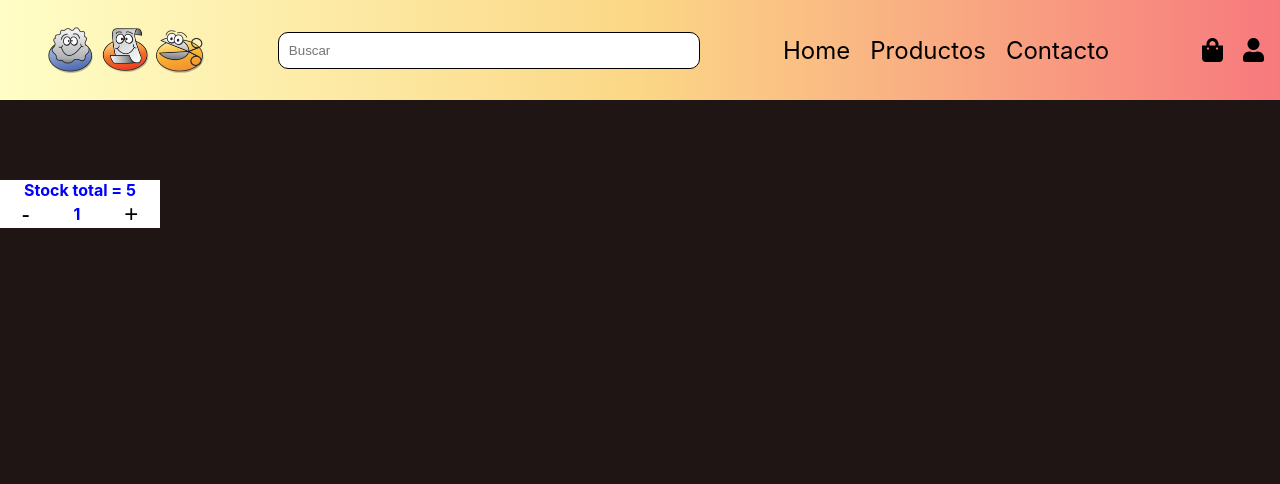
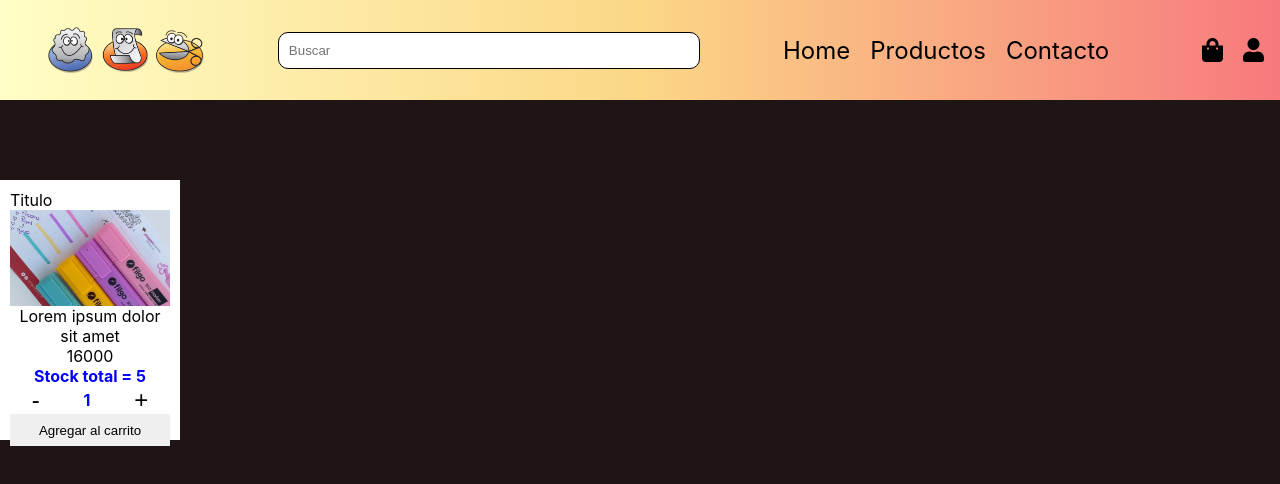
Before and after one commit to ChristiaCorrado/piedrapapeltijera-ecommerce, a React (Create React App) app: page / in a window 1280 px wide. Shown: the top 484 px of the page. Built offline with nearby package versions, Linux system fonts and the light colour scheme.

Commit message:
ItemCounter

```diff
--- a/src/App.js
+++ b/src/App.js
@@ -2,6 +2,7 @@ import NavBar from './components/navBar/NavBar';
 import ItemListContainer from './components/ItemListContainer/ItemListContainer';
 
 function App() {
+
 
   return (
     <div>
@@ -10,6 +11,7 @@ function App() {
       </header>
 
       <body>
+
         <ItemListContainer/>
       </body>
     </div>
--- /dev/null
+++ b/src/components/Item/item.css
@@ -0,0 +1,24 @@
+.card{
+    text-align: center;
+    width:10rem;
+    height:15rem;
+    background:#fff;
+    padding:10px;
+}
+
+.tittleCard{
+    text-align: left;
+}
+
+.pictureCard{
+    width: 100%;
+    height: 40%;
+    background-image: url(../assets/esc4.jpg);
+    background-size: cover;
+    background-position: center center;
+}
+
+.cardAddButton{
+    width: 100%;
+    height:2rem;
+}
--- /dev/null
+++ b/src/components/Item/item.jsx
@@ -0,0 +1,23 @@
+import React from 'react';
+import ItemCount from '../ItemCount/ItemCount';
+import './item.css';
+
+
+const Item = () =>{
+
+    return (
+        <>
+            <div className="card" id="item">
+                <div id="tittle" className="tittleCard">Titulo</div>
+                <div id="picture" className="pictureCard"></div>
+                <div id="description" className="descriptionCard">Lorem ipsum dolor sit amet </div>
+                <div id="price" className="priceCard">16000</div>
+                <ItemCount stock={5} initial={1}/>
+                <button className="cardAddButton">Agregar al carrito</button>
+		    </div>
+        </>
+    )
+
+}
+
+export default Item;
--- a/src/components/ItemListContainer/ItemListContainer.jsx
+++ b/src/components/ItemListContainer/ItemListContainer.jsx
@@ -1,4 +1,5 @@
 import React from 'react'
+import Item from '../Item/item'
 import ItemCount from '../ItemCount/ItemCount'
 
 
@@ -10,7 +11,7 @@ const ItemListContainer = () =>{
             <div className="ItemListContainer">
                 <div className="rellenateContainer"></div>
 
-                <ItemCount stock={5} initial={1} onAdd/>
+                <Item/>
 
 
             </div>
```
Also changed, not shown: src/components/ItemList/ItemList.css (added), src/components/ItemList/ItemList.jsx (added), src/components/assets/esc4.jpg (added).
